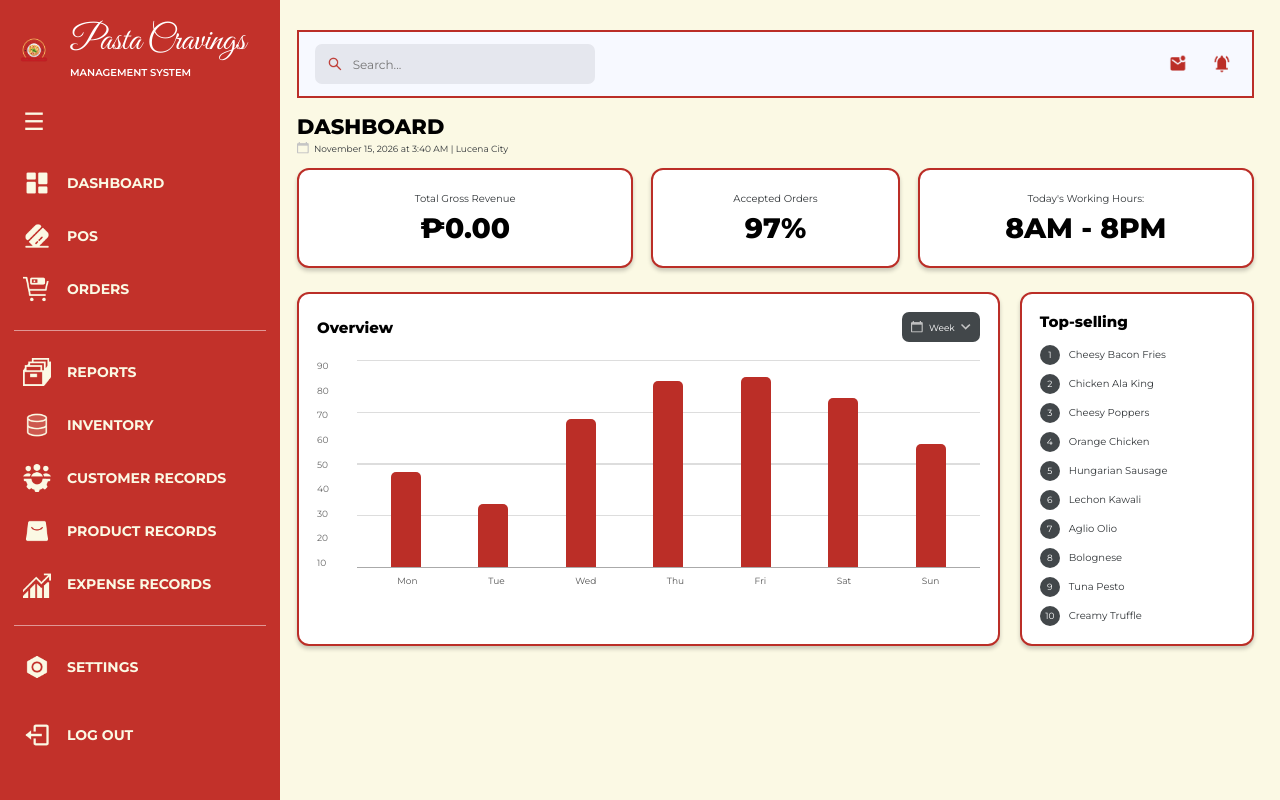
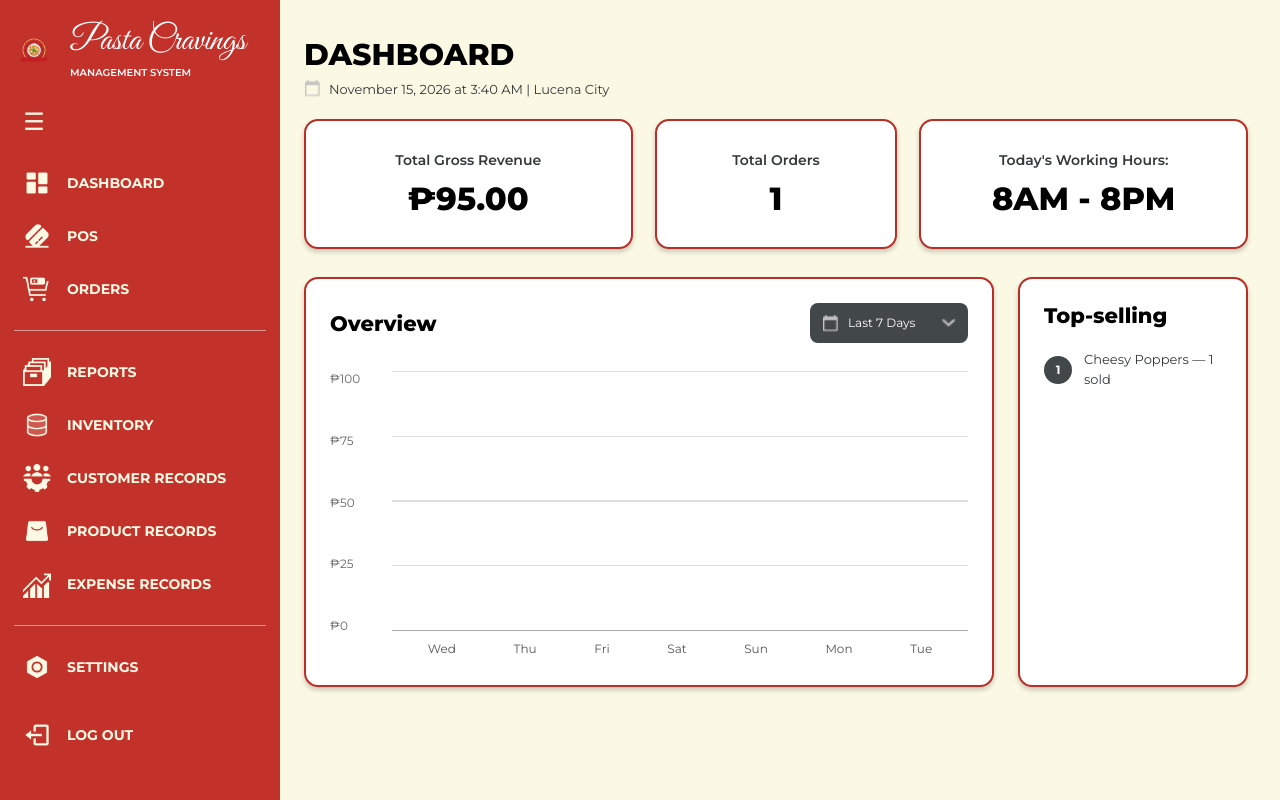
Before and after one commit to Sepillo-C/Pasta-Cravings-Django, a Django app: page /dashboard/ in a window 1280 px wide. Run offline with Django 5.2, Linux system fonts and the light colour scheme; a user stored in the database is signed in; data comes from the database, SQL or seed files in the repository.

Commit message:
dashboard database v1

```diff
--- a/apps/dashboard/views.py
+++ b/apps/dashboard/views.py
@@ -1,7 +1,106 @@
+from datetime import timedelta
+from decimal import Decimal
+
 from django.shortcuts import render
+from django.db.models import Sum, Count
+from django.utils import timezone
+
 from apps.accounts.views import admin_required
+from apps.orders.models import Order, OrderItem
 
 
 @admin_required
 def dashboard_view(request):
-    return render(request, "dashboard.html")
+    today = timezone.localdate()
+    start_date = today - timedelta(days=6)
+
+    # Overall statistics
+    totals = Order.objects.aggregate(
+        revenue=Sum("subtotal"),
+        orders=Count("id"),
+    )
+
+    # Prepare the last 7 days
+    daily_sales = {
+        start_date + timedelta(days=i): Decimal("0.00")
+        for i in range(7)
+    }
+
+    # Prepare the last 6 months
+    months = []
+    for i in range(5, -1, -1):
+        month_index = today.year * 12 + today.month - 1 - i
+        year, month = divmod(month_index, 12)
+        months.append((year, month + 1))
+
+    monthly_sales = {
+        month: Decimal("0.00")
+        for month in months
+    }
+
+    first_month = months[0]
+    monthly_start = today.replace(
+        year=first_month[0],
+        month=first_month[1],
+        day=1,
+    )
+
+    # Fetch orders once for both charts
+    orders = Order.objects.filter(
+        order_date__date__range=(monthly_start, today)
+    ).values("order_date", "subtotal")
+
+    for order in orders:
+        order_date = order["order_date"]
+
+        if timezone.is_aware(order_date):
+            order_date = timezone.localtime(order_date)
+
+        day = order_date.date()
+        month_key = (day.year, day.month)
+
+        if day in daily_sales:
+            daily_sales[day] += order["subtotal"]
+
+        if month_key in monthly_sales:
+            monthly_sales[month_key] += order["subtotal"]
+
+    # Daily chart
+    chart_data = [
+        {
+            "label": day.strftime("%a"),
+            "date": day.strftime("%b %d"),
+            "value": float(amount),
+        }
+        for day, amount in daily_sales.items()
+    ]
+
+    # Monthly chart
+    monthly_chart_data = [
+        {
+            "label": f"{year}-{month:02d}",
+            "date": f"{month:02d}/{year}",
+            "value": float(amount),
+        }
+        for (year, month), amount in monthly_sales.items()
+    ]
+
+    # Top 10 best-selling products
+    top_selling = (
+        OrderItem.objects
+        .values("product_name")
+        .annotate(total_quantity=Sum("quantity"))
+        .order_by("-total_quantity")[:10]
+    )
+
+    dashboard_data = {
+        "revenue": float(totals["revenue"] or 0),
+        "total_orders": totals["orders"],
+        "chart": chart_data,
+        "monthly_chart": monthly_chart_data,
+        "top_selling": list(top_selling),
+    }
+
+    return render(request, "dashboard.html", {
+        "dashboard_data": dashboard_data,
+    })
--- a/static/css/dashboard.css
+++ b/static/css/dashboard.css
@@ -1,10 +1,8 @@
-
 :root {
     --bg: #FBF9E4;
     --red: #BB2E27;
     --white: #fff;
     --gray: #42474A;
-    --light-gray: #E5E7EE;
     --border: 2px solid var(--red);
     --sidebar-w: 78px;
     --sidebar-w-open: 280px;
@@ -25,126 +23,49 @@ body {
     overflow-x: hidden;
 }
 
-button,
-input {
+select {
     font: inherit;
 }
 
 /* MAIN LAYOUT */
 
-.page-layout {
-    min-height: 100vh;
-}
-
 .main {
     width: 100%;
     min-height: 100vh;
-    padding: 30px 26px 30px calc(var(--sidebar-w) + 17px);
+    padding: 36px 32px 36px calc(var(--sidebar-w) + 24px);
     background: var(--bg);
     transition: padding-left var(--shift-time) var(--shift-ease);
 }
 
-/* SIDEBAR TRANSITION - SAME SELECTORS AS POS */
-
 body:has(.sidebar:hover) .main,
 body:has(.sidebar:focus-within) .main,
 body:has(.sidebar.pinned) .main {
-    padding-left: calc(var(--sidebar-w-open) + 17px);
-}
-
-/* TOPBAR */
-
-.topbar {
-    min-height: 66px;
-    padding: 12px 16px;
-    display: flex;
-    align-items: center;
-    justify-content: space-between;
-    gap: 20px;
-    background: #F7F9FF;
-    border: var(--border);
-}
-
-.search {
-    width: 280px;
-    max-width: 100%;
-    height: 40px;
-    padding: 0 12px;
-    display: flex;
-    align-items: center;
-    gap: 10px;
-    background: var(--light-gray);
-    border-radius: 7px;
-}
-
-.search-icon {
-    width: 16px;
-    height: 16px;
-    object-fit: contain;
-}
-
-.search input {
-    width: 100%;
-    min-width: 0;
-    background: transparent;
-    border: 0;
-    outline: 0;
-    font-size: 12px;
-}
-
-.search:focus-within {
-    outline: 2px solid var(--red);
-}
-
-.top-actions {
-    display: flex;
-    align-items: center;
-    gap: 16px;
-}
-
-.icon-button {
-    padding: 4px;
-    display: flex;
-    align-items: center;
-    justify-content: center;
-    background: none;
-    border: 0;
-    cursor: pointer;
-}
-
-.icon-button img {
-    width: 20px;
-    height: 20px;
-    object-fit: contain;
-}
-
-.icon-button:hover {
-    opacity: .7;
+    padding-left: calc(var(--sidebar-w-open) + 24px);
 }
 
 /* HEADING */
 
 .page-heading {
-    margin-top: 16px;
+    margin-top: 0;
 }
 
 .page-title {
-    font-size: 21px;
+    font-size: 30px;
     font-weight: 800;
 }
 
 .page-date {
     display: flex;
     align-items: center;
-    gap: 5px;
-    margin-top: 3px;
-    font-size: 9px;
+    gap: 8px;
+    margin-top: 7px;
+    font-size: 13px;
     color: #34383B;
 }
 
 .calendar-icon {
-    width: 12px;
-    height: 12px;
+    width: 17px;
+    height: 17px;
     object-fit: contain;
 }
 
@@ -152,11 +73,11 @@ body:has(.sidebar.pinned) .main {
 
 .card {
     min-width: 0;
-    padding: 18px;
+    padding: 24px;
     background: var(--white);
     border: var(--border);
-    border-radius: 12px;
-    box-shadow: 0 3px 4px #0003;
+    border-radius: 14px;
+    box-shadow: 0 3px 5px #0003;
 }
 
 /* STATISTICS */
@@ -164,13 +85,13 @@ body:has(.sidebar.pinned) .main {
 .stats {
     display: grid;
     grid-template-columns: 1.15fr .85fr 1.15fr;
-    gap: 18px;
-    margin-top: 14px;
+    gap: 22px;
+    margin-top: 22px;
 }
 
 .stat {
-    min-height: 100px;
-    padding: 16px;
+    min-height: 130px;
+    padding: 22px;
     display: flex;
     flex-direction: column;
     align-items: center;
@@ -179,14 +100,15 @@ body:has(.sidebar.pinned) .main {
 }
 
 .stat .label {
-    font-size: 10px;
+    font-size: 14px;
+    font-weight: 600;
     color: #34383B;
 }
 
 .stat .value {
     max-width: 100%;
-    margin-top: 6px;
-    font-size: clamp(22px, 2.2vw, 30px);
+    margin-top: 10px;
+    font-size: clamp(26px, 2.5vw, 36px);
     font-weight: 800;
     overflow-wrap: anywhere;
 }
@@ -195,14 +117,14 @@ body:has(.sidebar.pinned) .main {
 
 .lower {
     display: grid;
-    grid-template-columns: minmax(0, 3fr) minmax(180px, 1fr);
-    gap: 20px;
-    margin-top: 24px;
+    grid-template-columns: minmax(0, 3fr) minmax(230px, 1fr);
+    gap: 24px;
+    margin-top: 28px;
 }
 
 .overview-card,
 .top {
-    min-height: 307px;
+    min-height: 390px;
 }
 
 .overview-card {
@@ -214,64 +136,82 @@ body:has(.sidebar.pinned) .main {
     display: flex;
     align-items: center;
     justify-content: space-between;
-    gap: 12px;
+    gap: 16px;
 }
 
 .overview-head h2,
 .top h2 {
-    font-size: 15px;
+    font-size: 21px;
     font-weight: 800;
 }
 
-/* RANGE BUTTON */
+/* RANGE DROPDOWN */
+
+.range-wrapper {
+    min-height: 40px;
+    padding: 0 12px;
+    display: flex;
+    align-items: center;
+    gap: 9px;
+    color: var(--white);
+    background: var(--gray);
+    border-radius: 8px;
+    transition: background .2s ease;
+}
+
+.range-wrapper:hover {
+    background: #303437;
+}
 
 .range {
-    min-height: 30px;
-    padding: 5px 9px;
-    display: flex;
-    align-items: center;
-    gap: 6px;
+    min-height: 40px;
+    padding: 6px 0;
     color: var(--white);
-    background: var(--gray);
+    background: transparent;
     border: 0;
-    border-radius: 7px;
-    font-size: 9px;
+    outline: none;
+    font-size: 12px;
     cursor: pointer;
-    transition: background-color .2s ease;
+    appearance: none;
+    -webkit-appearance: none;
 }
 
-.range img {
-    width: 12px;
-    height: 12px;
-    object-fit: contain;
+.range option {
+    color: #000;
+    background: #fff;
 }
 
-.range .range-arrow {
-    width: 10px;
-    height: 10px;
+.range-calendar {
+    width: 17px;
+    height: 17px;
+    object-fit: contain;
+    pointer-events: none;
 }
 
-.range:hover {
-    background: #303437;
+.range-arrow {
+    width: 14px;
+    height: 14px;
+    object-fit: contain;
+    pointer-events: none;
 }
 
 /* BAR GRAPH */
 
 .chart {
-    height: 230px;
-    margin-top: 18px;
+    height: 290px;
+    margin-top: 28px;
     display: grid;
-    grid-template-columns: 30px minmax(0, 1fr);
-    gap: 10px;
+    grid-template-columns: 48px minmax(0, 1fr);
+    gap: 14px;
 }
 
 .y-axis {
     display: flex;
     flex-direction: column;
     justify-content: space-between;
-    padding-bottom: 22px;
+    padding-bottom: 28px;
     color: #666;
-    font-size: 9px;
+    font-size: 12px;
 }
 
 .plot {
@@ -294,19 +234,19 @@ body:has(.sidebar.pinned) .main {
 .bars {
     position: absolute;
     inset: 0;
-    padding: 0 10px;
+    padding: 0 14px;
     display: flex;
     align-items: flex-end;
     justify-content: space-around;
-    gap: 10px;
+    gap: 14px;
 }
 
 .bar {
-    width: 30px;
+    width: 38px;
     max-width: 8%;
-    min-width: 12px;
+    min-width: 16px;
     background: var(--red);
-    border-radius: 5px 5px 0 0;
+    border-radius: 6px 6px 0 0;
     transform-origin: bottom;
     transition: height .3s ease, background-color .2s ease;
 }
@@ -316,59 +256,60 @@ body:has(.sidebar.pinned) .main {
 }
 
 .x-axis {
-    height: 22px;
-    padding: 7px 10px 0;
+    height: 30px;
+    padding: 10px 14px 0;
     display: flex;
     justify-content: space-around;
-    gap: 10px;
+    gap: 14px;
     color: #555;
-    font-size: 9px;
+    font-size: 12px;
 }
 
 /* TOP SELLING */
 
 .top h2 {
-    margin-bottom: 14px;
+    margin-bottom: 22px;
 }
 
 .top ol {
     display: grid;
-    gap: 9px;
+    gap: 15px;
     list-style: none;
 }
 
 .top li {
     display: flex;
     align-items: center;
-    gap: 9px;
+    gap: 12px;
     color: #34383B;
-    font-size: 10px;
-    line-height: 1.4;
+    font-size: 13px;
+    line-height: 1.5;
 }
 
 .rank {
-    width: 20px;
-    height: 20px;
+    width: 28px;
+    height: 28px;
     flex-shrink: 0;
     display: grid;
     place-items: center;
     color: var(--white);
     background: var(--gray);
     border-radius: 50%;
-    font-size: 9px;
+    font-size: 12px;
+    font-weight: 700;
 }
 
 /* TABLET */
 
 @media (max-width: 900px) {
     .main {
-        padding: 16px 16px 16px calc(var(--sidebar-w) + 12px);
+        padding: 24px 20px 24px calc(var(--sidebar-w) + 16px);
     }
 
     body:has(.sidebar:hover) .main,
     body:has(.sidebar:focus-within) .main,
     body:has(.sidebar.pinned) .main {
-        padding-left: calc(var(--sidebar-w-open) + 12px);
+        padding-left: calc(var(--sidebar-w-open) + 16px);
     }
 
     .stats {
--- a/static/js/dashboard.js
+++ b/static/js/dashboard.js
@@ -1,79 +1,111 @@
-// Sample data for now.
-// We will replace this with data from the database later.
+const data = JSON.parse(
+    document.getElementById("dashboard-data").textContent
+);
 
-const data = {
-  revenue: null,
+// DATE
+document.getElementById("date").textContent =
+    new Date().toLocaleString("en-PH", {
+        day: "numeric",
+        month: "long",
+        year: "numeric",
+        hour: "numeric",
+        minute: "2-digit"
+    }) + " | Lucena City";
 
-  chart: [
-    { label: "Mon", value: 45 },
-    { label: "Tue", value: 30 },
-    { label: "Wed", value: 70 },
-    { label: "Thu", value: 88 },
-    { label: "Fri", value: 90 },
-    { label: "Sat", value: 80 },
-    { label: "Sun", value: 58 },
-  ],
+// CURRENCY
+const currency = amount =>
+    new Intl.NumberFormat("en-PH", {
+        style: "currency",
+        currency: "PHP",
+        maximumFractionDigits: 2
+    }).format(amount);
 
-  topSelling: [
-    "Cheesy Bacon Fries",
-    "Chicken Ala King",
-    "Cheesy Poppers",
-    "Orange Chicken",
-    "Hungarian Sausage",
-    "Lechon Kawali",
-    "Aglio Olio",
-    "Bolognese",
-    "Tuna Pesto",
-    "Creamy Truffle",
-  ],
-};
+// STATISTICS
+document.getElementById("revenue").textContent =
+    currency(data.revenue);
 
+document.getElementById("totalOrders").textContent =
+    data.total_orders.toLocaleString("en-PH");
 
+// CHART ELEMENTS
+const bars = document.getElementById("bars");
+const xAxis = document.getElementById("xAxis");
+const yAxis = document.getElementById("yAxis");
+const chartRange = document.getElementById("chartRange");
 
-const dateText = new Date().toLocaleString("en-US", {
-  day: "numeric",
-  month: "long",
-  year: "numeric",
-  hour: "numeric",
-  minute: "2-digit",
-});
+// RENDER CHART
+function renderChart(chartData) {
+    bars.innerHTML = "";
+    xAxis.innerHTML = "";
+    yAxis.innerHTML = "";
 
-document.getElementById("date").textContent = dateText + " | Lucena City";
+    const values = chartData.map(item => item.value);
+    const maxValue = Math.max(...values, 1);
 
+    const chartMax = Math.ceil(maxValue / 100) * 100 || 100;
 
+    chartData.forEach(item => {
+        const height = (item.value / chartMax) * 92;
 
-if (data.revenue != null) {
-  document.getElementById("revenue").textContent =
-    "₱" + data.revenue.toLocaleString();
+        const bar = document.createElement("div");
+        bar.className = "bar";
+        bar.style.height = `${height}%`;
+        bar.title = `${item.date}: ${currency(item.value)}`;
+
+        bars.appendChild(bar);
+
+        const label = document.createElement("span");
+        label.textContent = item.label;
+        xAxis.appendChild(label);
+    });
+
+    // Y-AXIS LABELS
+    for (let i = 4; i >= 0; i--) {
+        const label = document.createElement("span");
+        const amount = (chartMax / 4) * i;
+
+        label.textContent = amount >= 1000
+            ? `₱${(amount / 1000).toFixed(1)}k`
+            : `₱${amount.toFixed(0)}`;
+
+        yAxis.appendChild(label);
+    }
 }
 
+// SWITCH BETWEEN WEEK AND MONTH
+function updateChart() {
+    if (chartRange.value === "month") {
+        renderChart(data.monthly_chart);
+    } else {
+        renderChart(data.chart);
+    }
+}
 
+chartRange.addEventListener("change", updateChart);
 
-const max = Math.max(...data.chart.map((item) => item.value));
+// INITIAL CHART
+updateChart();
 
+// TOP-SELLING PRODUCTS
+const topList = document.getElementById("topList");
 
-document.getElementById("bars").innerHTML = data.chart
-  .map((item) => {
-    const height = (item.value / max) * 92;
+if (data.top_selling.length) {
+    data.top_selling.forEach((product, index) => {
+        const item = document.createElement("li");
 
-    return `<div class="bar" style="height: ${height}%"></div>`;
-  })
-  .join("");
+        const rank = document.createElement("span");
+        rank.className = "rank";
+        rank.textContent = index + 1;
 
+        const name = document.createElement("span");
+        name.textContent =
+            `${product.product_name} — ${product.total_quantity} sold`;
 
-document.getElementById("xAxis").innerHTML = data.chart
-  .map((item) => `<span>${item.label}</span>`)
-  .join("");
-
-
-document.getElementById("yAxis").innerHTML = Array.from(
-  { length: 9 },
-  (_, i) => `<span>${Math.round(max * (1 - i / 9))}</span>`
-).join("");
-
-
-document.getElementById("topList").innerHTML = data.topSelling
-  .map((name, i) => {
-    return `<li><span class="rank">${i + 1}</span>${name}</li>`;
-  })
-  .join("");
+        item.append(rank, name);
+        topList.appendChild(item);
+    });
+} else {
+    const empty = document.createElement("li");
+    empty.textContent = "No sales recorded yet.";
+    topList.appendChild(empty);
+}
--- a/templates/dashboard.html
+++ b/templates/dashboard.html
@@ -18,39 +18,12 @@
 
 <main class="main">
 
-    <!-- TOP BAR -->
-    <header class="topbar">
-
-        <label class="search">
-            <img src="{% static 'icons/search.png' %}" alt="" class="icon search-icon">
-            <input type="search" placeholder="Search...">
-        </label>
-
-        <div class="top-actions">
-
-            <!-- MESSAGES -->
-            <button class="icon-button" type="button" aria-label="Messages">
-                <img src="{% static 'icons/mail.png' %}" alt="">
-            </button>
-
-            <!-- NOTIFICATIONS -->
-            <button class="icon-button" type="button" aria-label="Notifications">
-                <img src="{% static 'icons/notification.png' %}" alt="">
-            </button>
-
-        </div>
-    </header>
-
     <!-- PAGE HEADING -->
     <section class="page-heading">
         <h1 class="page-title">DASHBOARD</h1>
 
         <p class="page-date">
-            <img
-                src="{% static 'icons/calendar.png' %}"
-                alt=""
-                class="calendar-icon"
-            >
+            <img src="{% static 'icons/calendar.png' %}" alt="" class="calendar-icon">
             <span id="date"></span>
         </p>
     </section>
@@ -64,8 +37,8 @@
         </article>
 
         <article class="card stat">
-            <p class="label">Accepted Orders</p>
-            <p class="value" id="accepted">97%</p>
+            <p class="label">Total Orders</p>
+            <p class="value" id="totalOrders">0</p>
         </article>
 
         <article class="card stat">
@@ -78,28 +51,32 @@
     <!-- OVERVIEW AND TOP-SELLING -->
     <section class="lower">
 
-        <!-- OVERVIEW CHART -->
         <article class="card overview-card">
 
             <div class="overview-head">
                 <h2>Overview</h2>
 
-                <button class="range" type="button">
+                <div class="range-wrapper">
                     <img
                         src="{% static 'icons/calendar.png' %}"
                         alt=""
+                        class="range-calendar"
                     >
-                    <span>Week</span>
+
+                    <select class="range" id="chartRange" aria-label="Select chart range">
+                        <option value="week">Last 7 Days</option>
+                        <option value="month">Last 6 Months</option>
+                    </select>
+
                     <img
                         src="{% static 'icons/arrow_drop_down_date.png' %}"
                         alt=""
                         class="range-arrow"
                     >
-                </button>
+                </div>
             </div>
 
             <div class="chart">
-
                 <div class="y-axis" id="yAxis"></div>
 
                 <div class="plot">
@@ -109,12 +86,10 @@
 
                     <div class="x-axis" id="xAxis"></div>
                 </div>
-
             </div>
 
         </article>
 
-        <!-- TOP-SELLING PRODUCTS -->
         <aside class="card top">
             <h2>Top-selling</h2>
             <ol id="topList"></ol>
@@ -124,6 +99,8 @@
 
 </main>
 
+{{ dashboard_data|json_script:"dashboard-data" }}
+
 <script src="{% static 'js/dashboard.js' %}"></script>
 
 {% endblock %}
```
Also changed, not shown: other parts of static/css/dashboard.css (+11 -20 lines), static/css/inventory.css (+76 -55 lines).
